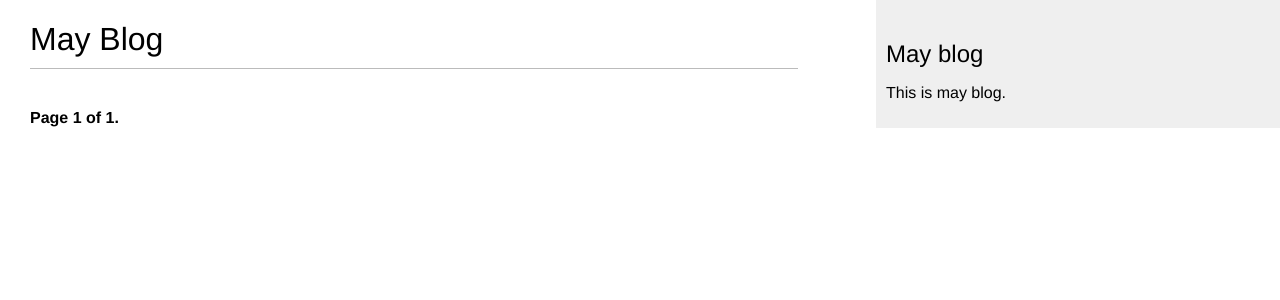
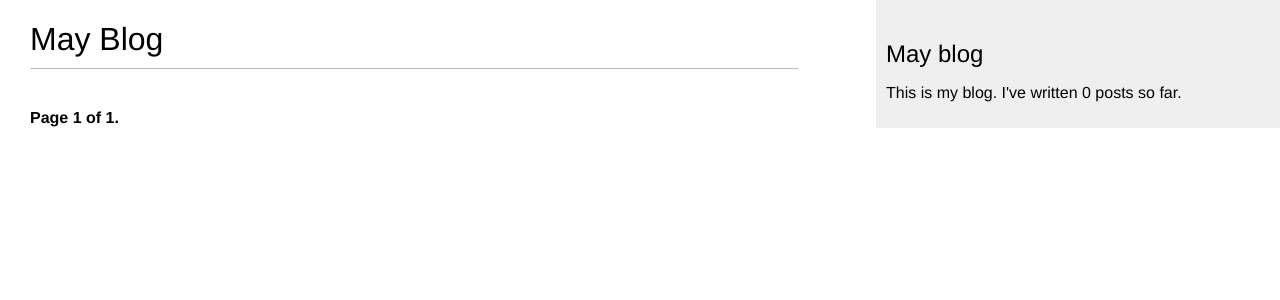
Before and after one commit to imay-dev/django-blog, a Django app: page /blog/ in a window 1280 px wide. Shown: the top 300 px of the page. Run offline with Django 3.2, Linux system fonts and the light colour scheme; data that the repository does not hold is empty.

Commit message:
Add total_posts template tag to blog/base template

```diff
--- a/src/blog/templates/blog/base.html
+++ b/src/blog/templates/blog/base.html
@@ -1,4 +1,5 @@
 <!DOCTYPE html>
+{% load blog_tags %}
 {% load static %}
 <html lang="en">
 <head>
@@ -12,7 +13,7 @@
 </div>
 <div id="sidebar">
     <h2>May blog</h2>
-    <p>This is may blog.</p>
+    <p>This is my blog. I've written {% total_posts %} posts so far.</p>
 </div>
 </body>
 </html>
```
